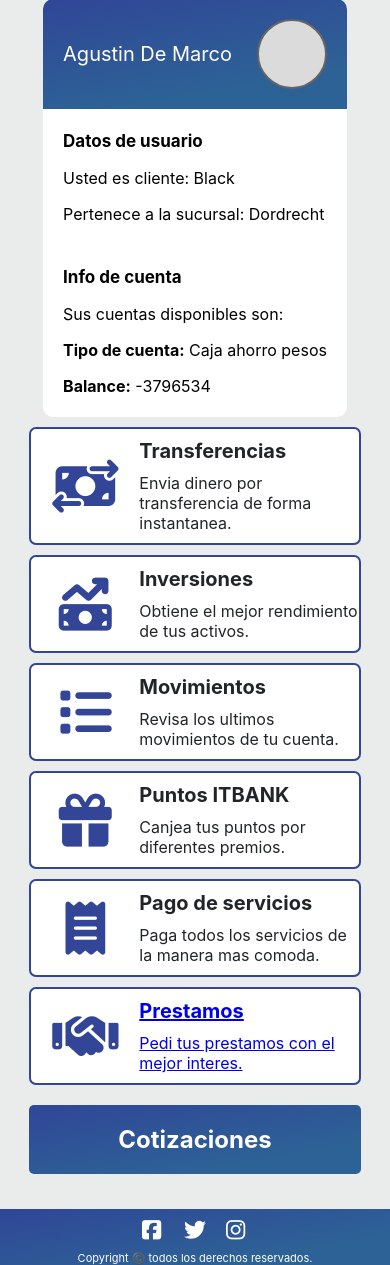
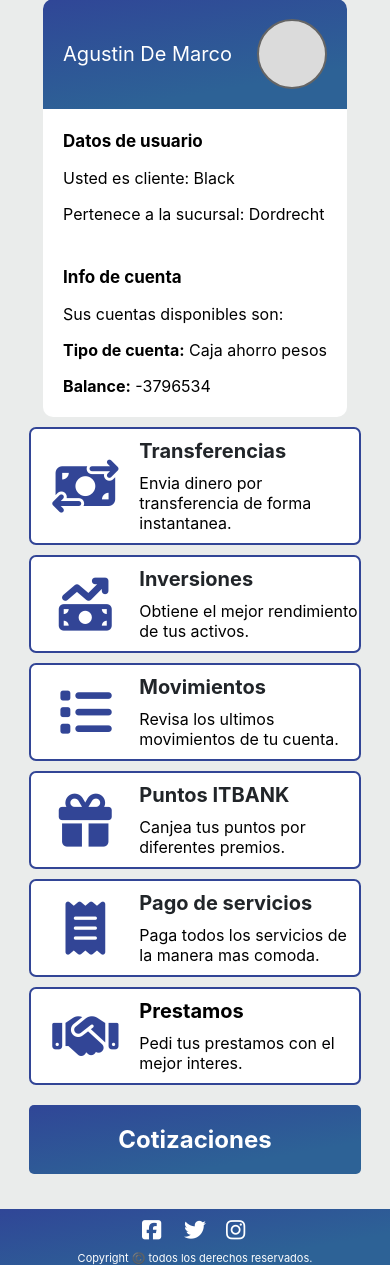
Before and after one commit to pililongo/Homebanking_ITBA, a Django app: page /home/ in a window 390 px wide. Shown: the part 318-1583 px from the top of the page. Run offline with Django 4.2, Linux system fonts and the light colour scheme; a user stored in the database is signed in; data comes from the database, SQL or seed files in the repository; both versions use the stored data as it was after the commit; some libraries are stand-ins or nearby versions.

Commit message:
eliminado mas pycache, arreglado responsive (maso)

```diff
--- a/ITBANK_1/login/static/css/main.css
+++ b/ITBANK_1/login/static/css/main.css
@@ -34,7 +34,6 @@ body {
   font-family: -apple-system, BlinkMacSystemFont, "Segoe UI", "roboto";
   background-color: var(--clr-bg);
   height: 100vh;
-    /*overflow: auto;*/
 }
 
 .big-card {
@@ -232,7 +231,7 @@ footer {
   position: relative;
   background-color: white;
   width: 100%;
-  /* height: 100vh; */
+  height: 100vh;
 }
 
 .link-list {
@@ -444,6 +443,14 @@ a:active {
   text-align: center;
 }
 
+a {
+text-decoration: none;
+}
+
+a > h2, h2 + p {
+  color: black;
+}
+
 /*--cotizaciones--*/
 
 .cotizaciones {
@@ -564,9 +571,6 @@ a:active {
     background-color: white;
   }
 
-  a {
-    text-decoration: none;
-  }
 
   .colored {
     align-items: center;
@@ -712,13 +716,8 @@ a:active {
 
 .section-info{
   align-items: center;
-  min-width: 100%;
+  width: 100%;
   margin: 0 auto;
-}
-
-.personal-info {
-  background-color: white;
-  border-radius: 1rem;
 }
 
 .user-display-info {
--- a/ITBANK_1/login/static/login/toggle-menu.js
+++ b/ITBANK_1/login/static/login/toggle-menu.js
@@ -1,30 +1,15 @@
 const button = document.querySelector('.hamburger-menu')
 const leftBar = document.querySelector('.left-bar')
-const content = document.querySelector('.section-grid')
-const cotiza = document.querySelector('.cotizaciones')
+const body = document.querySelector('body')
 
 
 button.addEventListener('click', () => {
-	if (leftBar.classList.contains('hidden')) {
-		leftBar.classList.remove('hidden');
+    if (leftBar.classList.contains('hidden')) {
+        leftBar.classList.remove('hidden')
+        body.style.setProperty('overflow-y', 'hidden')
 
-		/*remove section grid*/
-		content.classList.add('hidden');
-		content.classList.remove('section-grid')
-
-		/*remove cotizaciones*/
-		cotiza.classList.add('hidden');
-		cotiza.classList.remove('cotizaciones')
-
-	} else {
-		leftBar.classList.add('hidden');
-
-		/*add section grid*/
-		content.classList.remove('hidden');
-		content.classList.add('section-grid')
-
-		/*add cotizaciones*/
-		cotiza.classList.remove('hidden')
-		cotiza.classList.add('cotizaciones');
-	}
+    } else {
+        leftBar.classList.add('hidden')
+        body.style.setProperty('overflow-y', 'auto')
+    }
 })
```
Also changed, not shown: ITBANK_1/db.sqlite3, 1 other file.
